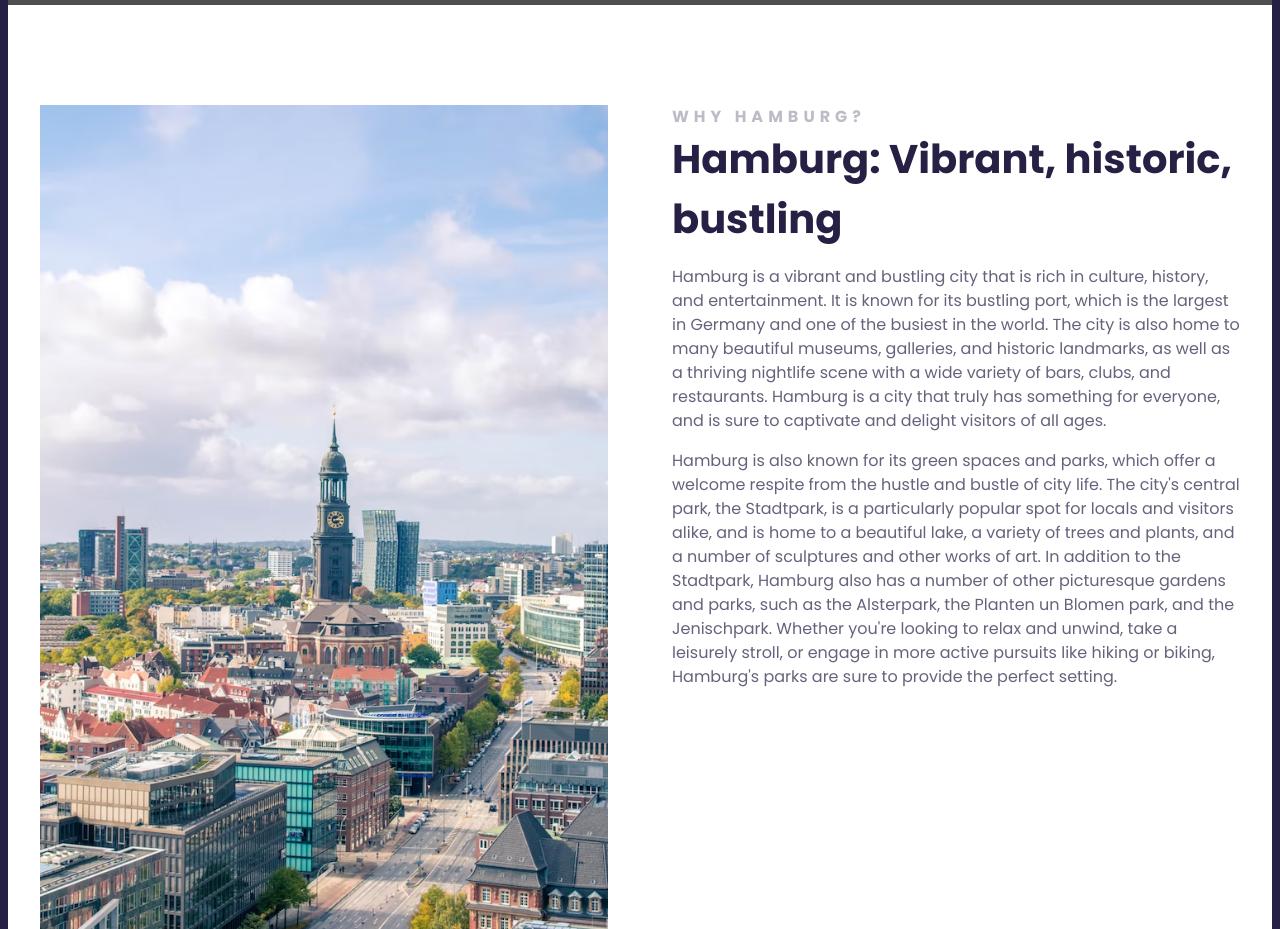
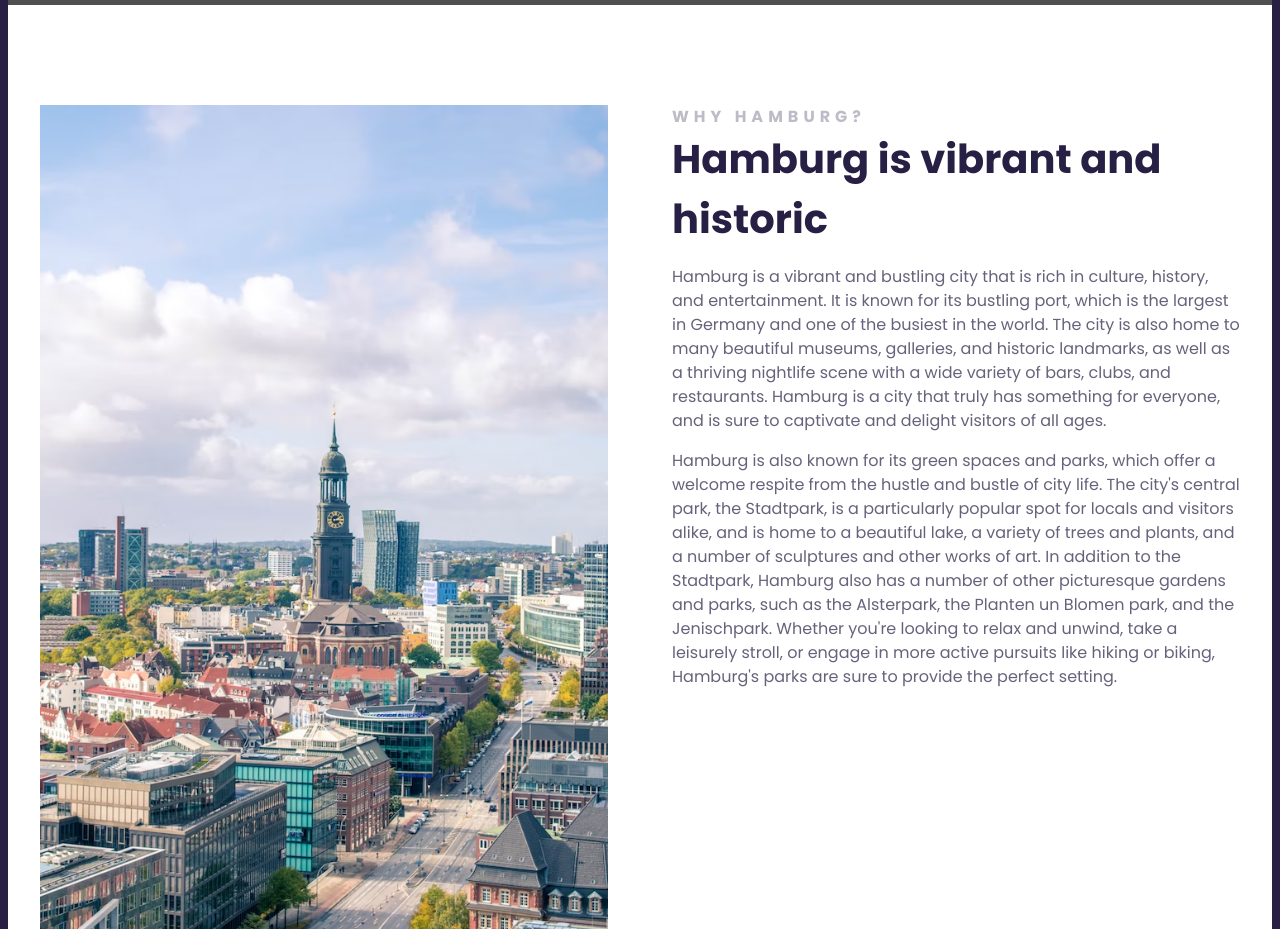
Before and after one commit to LeilaDaraei/travel-proj, a plain HTML site: page index.html in a window 1280 px wide. Shown: the part 820-1749 px from the top of the page. Drawn offline with Linux system fonts and the light colour scheme; grey boxes are pictures that could not be loaded.

Commit message:
changed h3 main sec

```diff
--- a/index.html
+++ b/index.html
@@ -28,7 +28,7 @@
           </div>
           <div>
             <h2>Why Hamburg?</h2>
-            <h3>Hamburg: Vibrant, historic, bustling</h3>
+            <h3>Hamburg is vibrant and historic</h3>
 
             <p>
               Hamburg is a vibrant and bustling city that is rich in culture,
```
